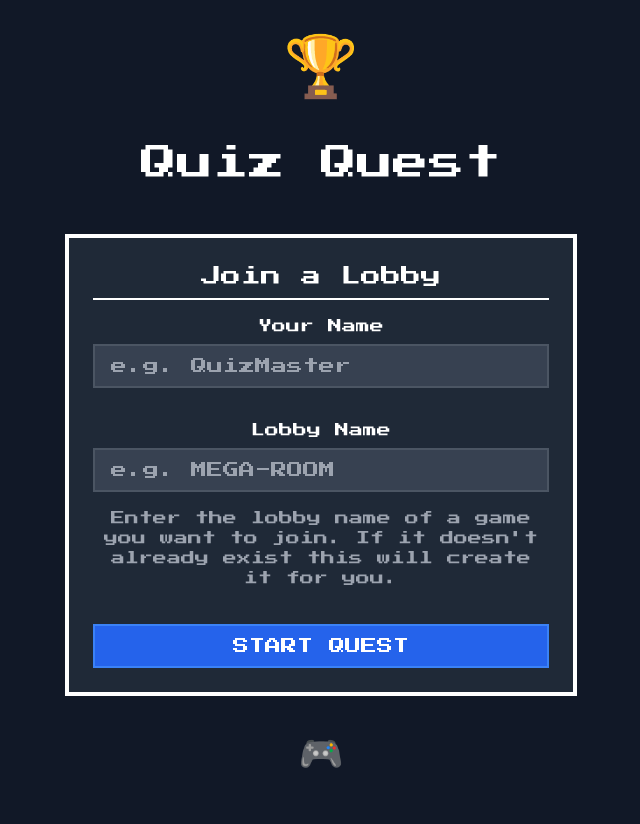
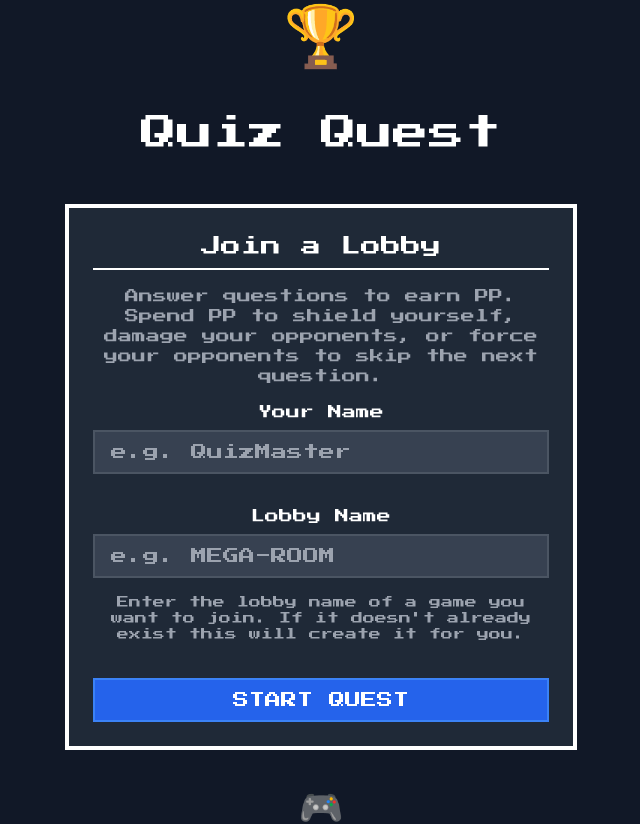
Before and after one commit to ACalderwood93/questionable-mono, a React (Vite) app in the folder apps/frontend/: page / in a window 1280 px wide. Shown: the whole page, without its empty margins (319-959 px from the left). Before the commit the page ends 800 px from the top, so only its background shows below. Built offline with nearby package versions, Linux system fonts and the light colour scheme.

Commit message:
feat: enhance TitleScreen with additional user guidance
- Added a new paragraph to the TitleScreen component explaining how to earn and spend PP, improving user understanding of game mechanics.

```diff
--- a/apps/frontend/src/components/TitleScreen.tsx
+++ b/apps/frontend/src/components/TitleScreen.tsx
@@ -28,6 +28,11 @@ export function TitleScreen({ onJoin, error }: TitleScreenProps) {
         <section className="bg-gray-800 border-4 border-white p-6 max-w-lg mx-auto text-center">
           <h3 className="text-xl mb-4 border-b-2 border-white pb-2">Join a Lobby</h3>
           {error && <ErrorMessage message={error} size="small" />}
+
+          <p className="text-sm text-gray-400 hover:text-gray-300 mb-4">
+            Answer questions to earn PP. Spend PP to shield yourself, damage your opponents, or
+            force your opponents to skip the next question.
+          </p>
           <form onSubmit={handleSubmit}>
             <div className="mb-4">
               <label htmlFor="player_name" className="block mb-2 text-sm">
@@ -59,7 +64,7 @@ export function TitleScreen({ onJoin, error }: TitleScreenProps) {
               />
             </div>
             <div className="mb-4">
-              <p className="text-sm text-gray-400 hover:text-gray-300">
+              <p className="text-xs text-gray-400 hover:text-gray-300">
                 Enter the lobby name of a game you want to join. If it doesn't already exist this
                 will create it for you.
               </p>
```
